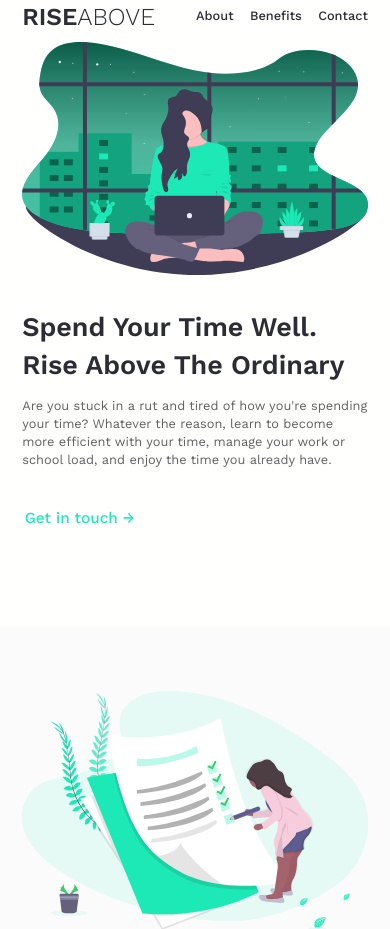
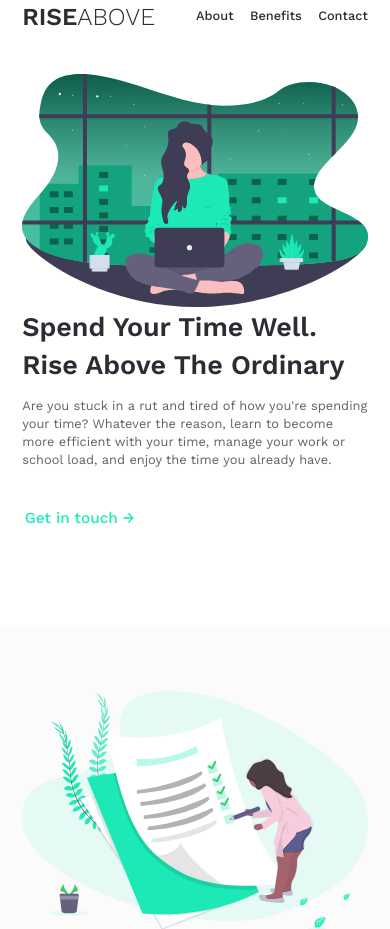
Before and after one commit to abhijeetdemo/riseabove.github.io, a website: page index.html in a window 390 px wide. Shown: the top 929 px of the page. Drawn offline with nearby package versions, Linux system fonts and the light colour scheme.

Commit message:
Update style.css

```diff
--- a/css/style.css
+++ b/css/style.css
@@ -319,7 +319,7 @@ body {
     .header .header-left {
       top: 35rem; }
     .header .header-right {
-      top: -45rem; } }
+      top: -40rem; } }
 
 .navigation {
   /* @include clearfix; */
```
